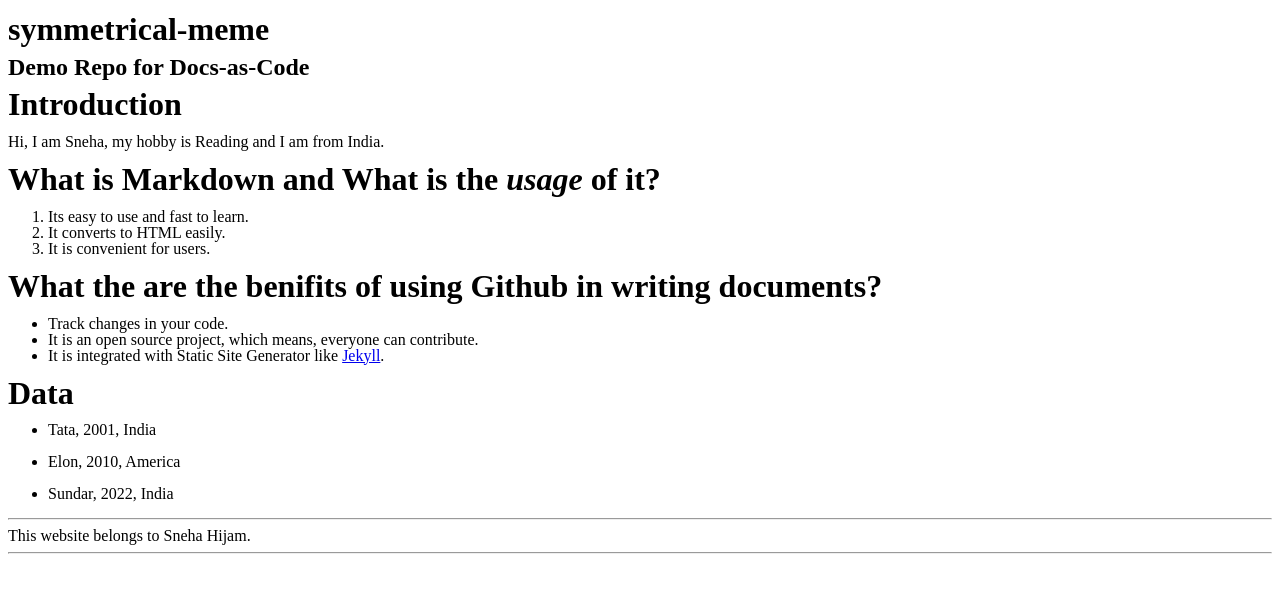
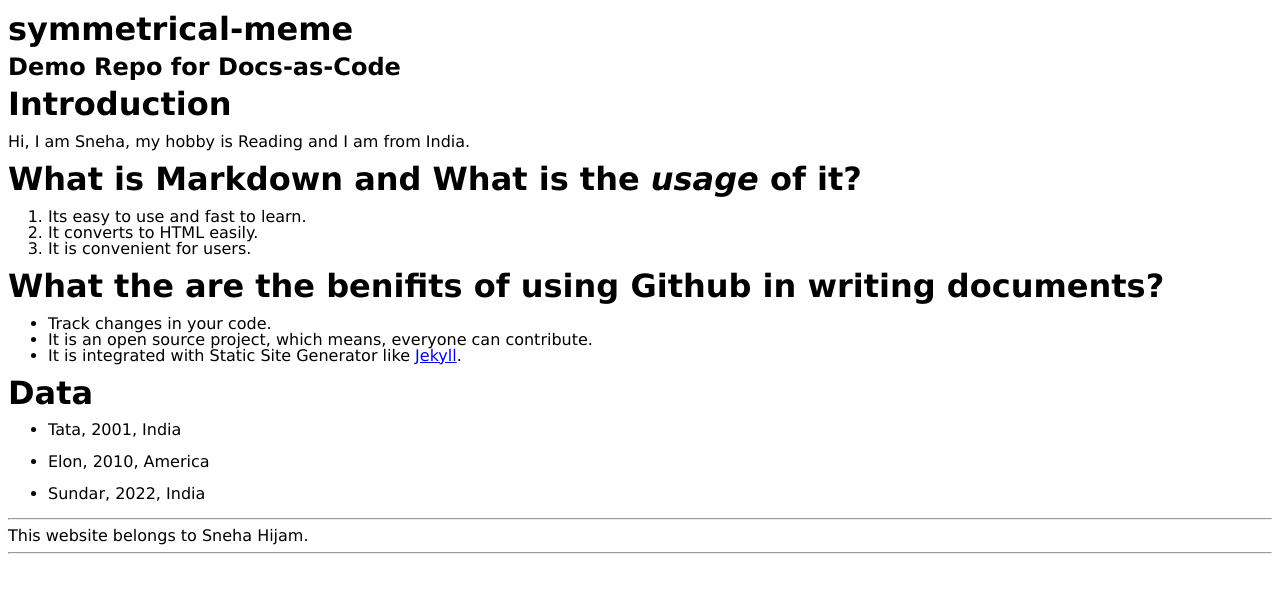
Before and after one commit to SneHijam/symmetrical-meme, a Jekyll site: the page built from index.md, in a window 1280 px wide. Shown: the top 593 px of the page. Built offline with Jekyll 4.4.1, drawn with Linux system fonts in a browser that asks for light colours; our own code applies the rules of GitHub Pages for plain Markdown files.

Commit message:
Update style.css

```diff
--- a/assets/css/style.css
+++ b/assets/css/style.css
@@ -1,5 +1,5 @@
 body {
 line-height: 100%;
-font-family: Ariel;
+font-family: Verdana;
 
 }
```
